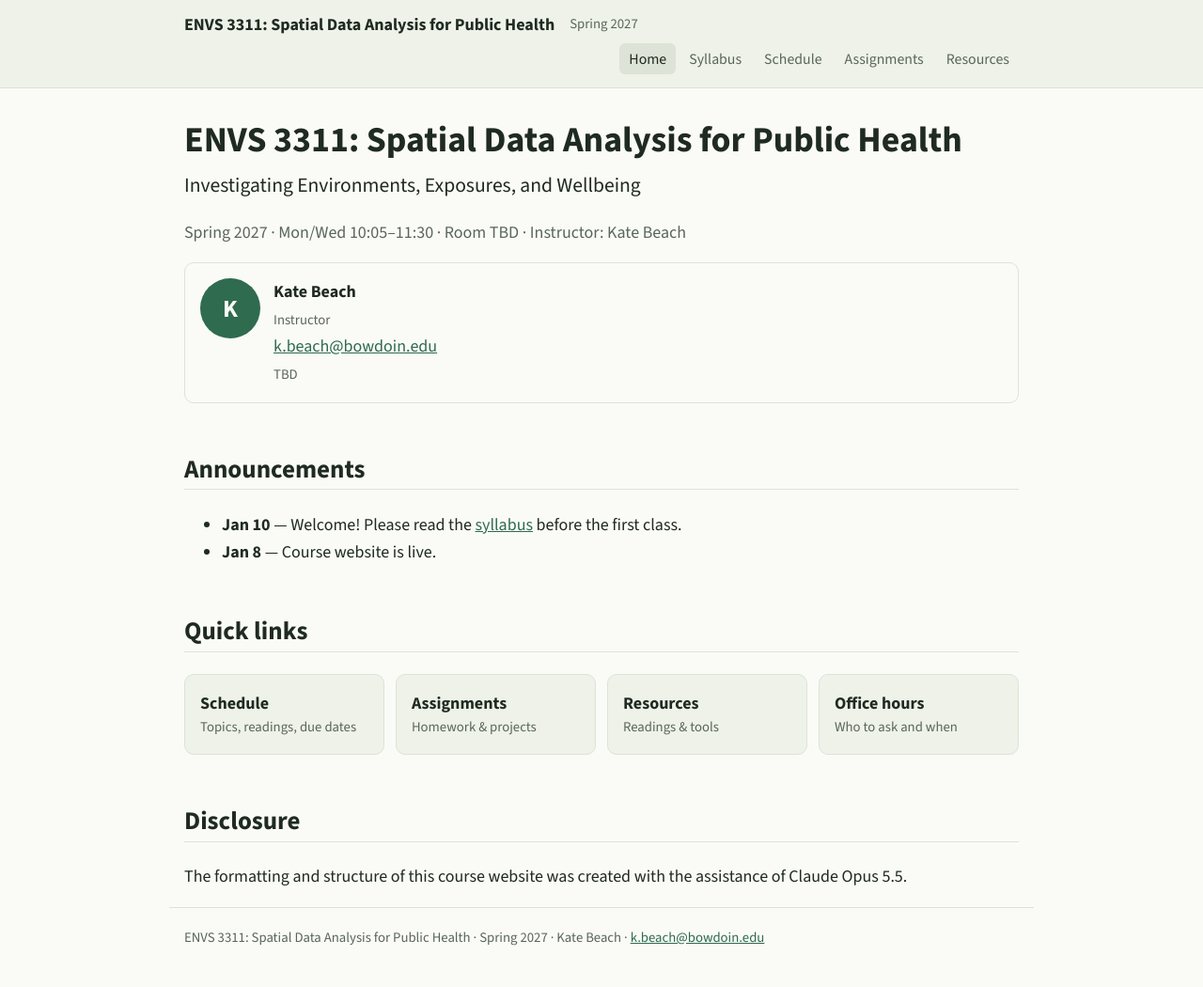
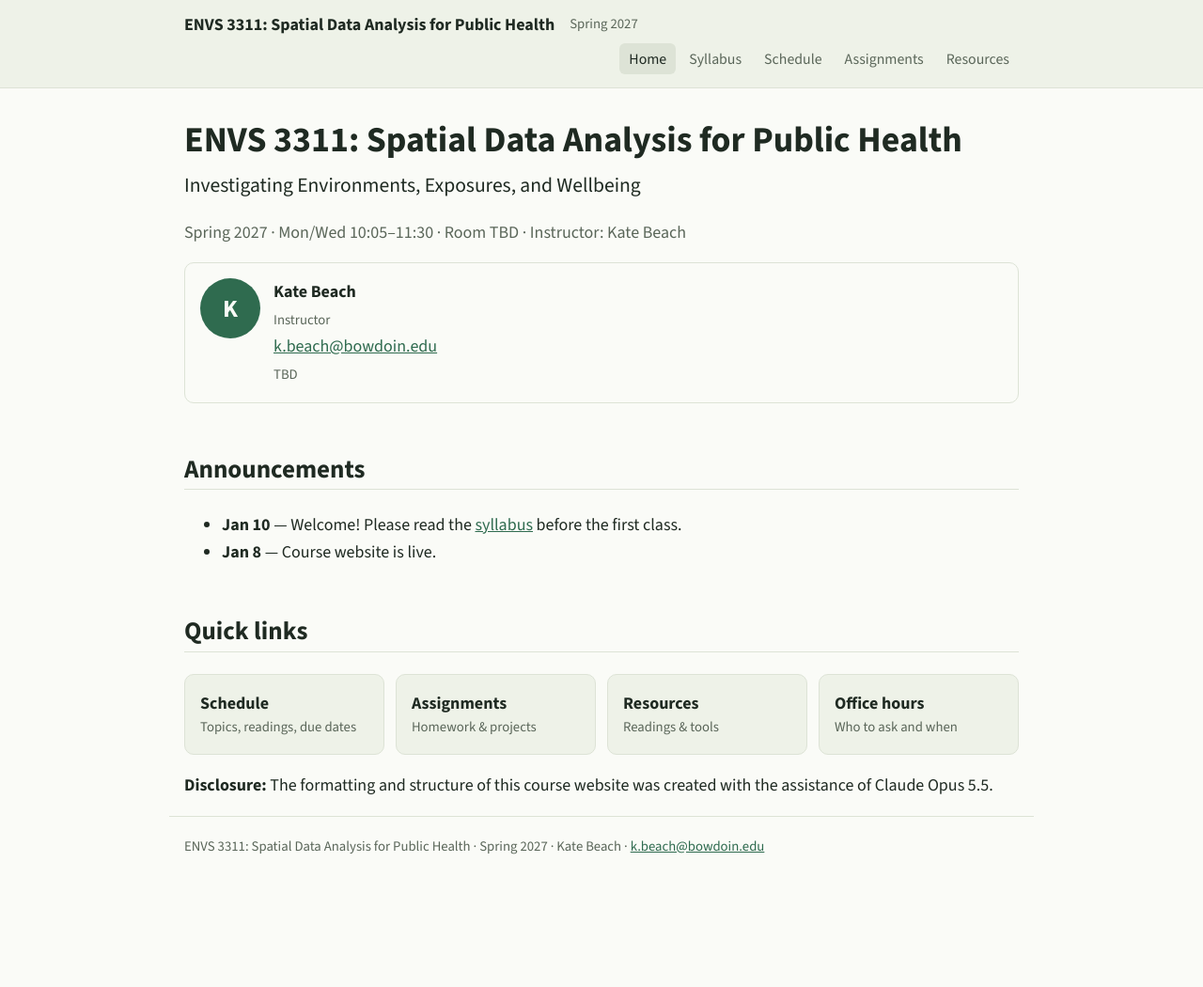
Before and after one commit to kateebb/envs3311, a Jekyll site: the page built from index.md, in a window 1280 px wide. Shown: the whole page at 94% size. Built offline with Jekyll 4.4.1, drawn with Linux system fonts in a browser that asks for light colours; after the commit the page ends 952 px from its top, so only the background shows below that.

```diff
--- a/index.md
+++ b/index.md
@@ -41,6 +41,4 @@ layout: default
 
 </div>
 
-## Disclosure
-
-The formatting and structure of this course website was created with the assistance of Claude Opus 5.5.
+**Disclosure:** The formatting and structure of this course website was created with the assistance of Claude Opus 5.5.
```
